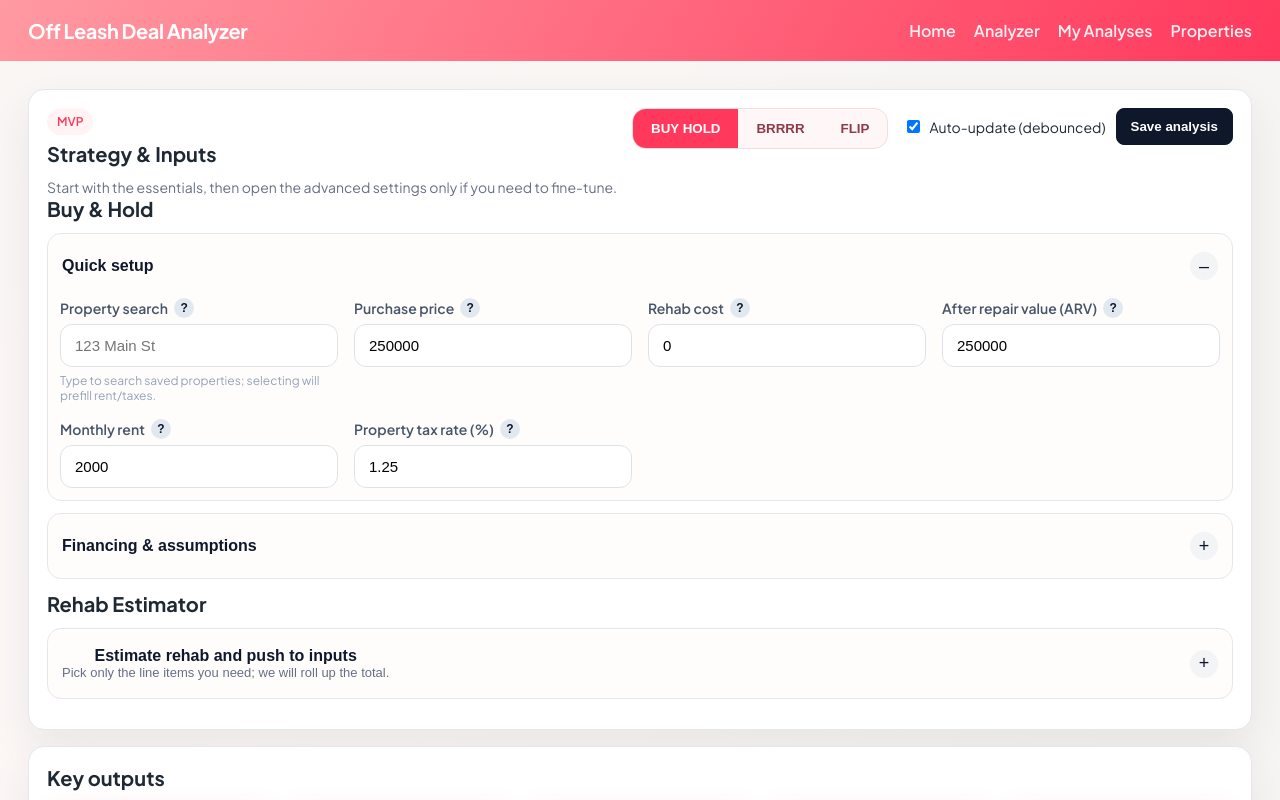
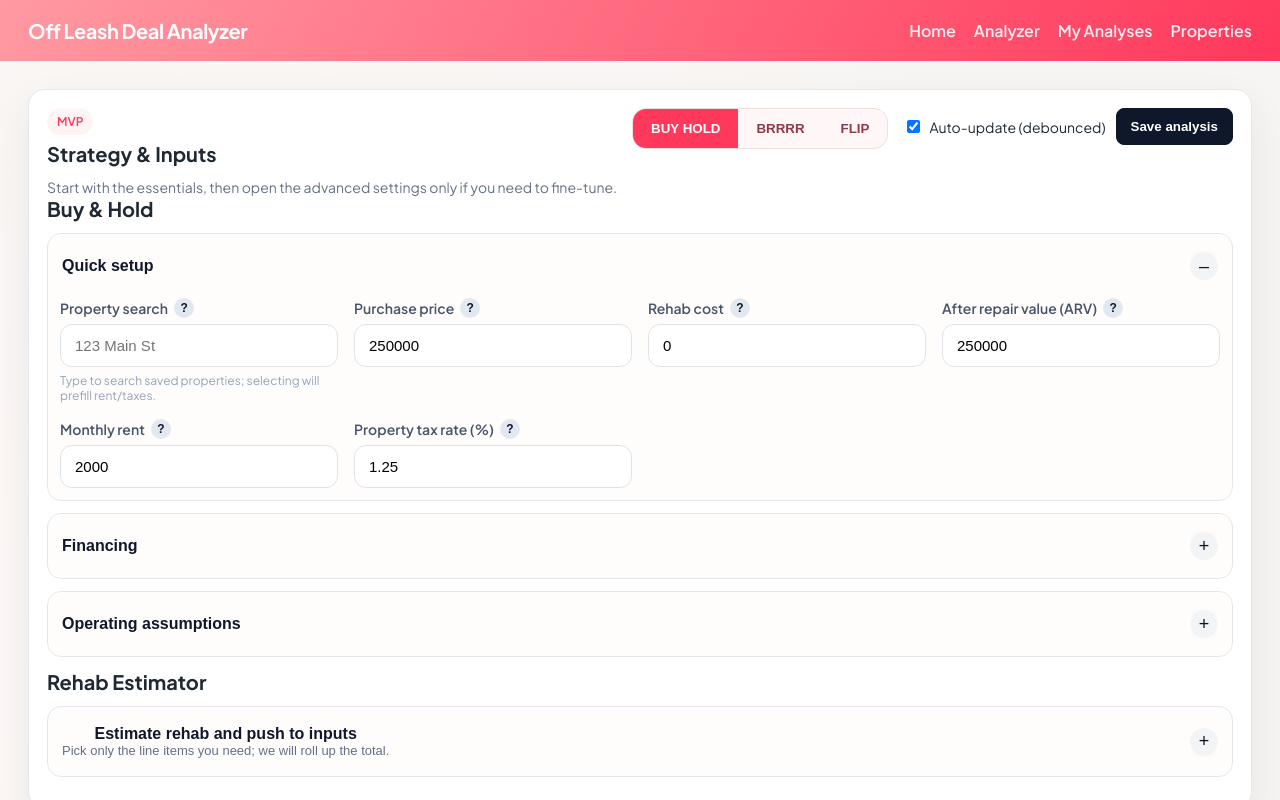
Before and after one commit to nickgiulioni1/codexcalc2, a React (Vite) app: page /#/analyze in a window 1280 px wide. Shown: the top 800 px of the page. Built offline with nearby package versions, Linux system fonts and the light colour scheme.

Commit message:
Separate buy & hold financing and assumptions controls

```diff
--- a/src/pages/AnalyzerPage.tsx
+++ b/src/pages/AnalyzerPage.tsx
@@ -450,7 +450,8 @@ export function AnalyzerPage() {
   const [calcResult, setCalcResult] = useState<CalcResult>(() =>
     computeResult(strategy, buyHoldInputs, brrrrInputs, flipInputs)
   );
-  const [defaultsAppliedAt, setDefaultsAppliedAt] = useState<Partial<Record<Strategy, number>>>({});
+  type DefaultCategories = Partial<Record<"financing" | "assumptions" | "all", number>>;
+  const [defaultsAppliedAt, setDefaultsAppliedAt] = useState<Partial<Record<Strategy, DefaultCategories>>>({});
 
   useEffect(() => {
     if (!autoUpdate) return;
@@ -499,22 +500,37 @@ export function AnalyzerPage() {
     return Number.isFinite(value) ? value : fallback;
   };
 
-  const markDefaultsApplied = (strategyKey: Strategy) => {
-    setDefaultsAppliedAt((prev) => ({ ...prev, [strategyKey]: Date.now() }));
+  const markDefaultsApplied = (
+    strategyKey: Strategy,
+    category: "financing" | "assumptions" | "all" = "all"
+  ) => {
+    setDefaultsAppliedAt((prev) => ({
+      ...prev,
+      [strategyKey]: { ...(prev[strategyKey] ?? {}), [category]: Date.now() },
+    }));
+  };
+
+  const applyDefaultBuyHoldFinancing = () => {
+    setBuyHoldInputs((prev) => {
+      const next = {
+        ...prev,
+        purchaseClosingCostRate: defaultAssumptions.purchaseClosingCostRate,
+        interestRateAnnual: defaultAssumptions.longTermInterestRateAnnual,
+        loanTermMonths: defaultAssumptions.longTermLoanTermMonths,
+        ltv: defaultAssumptions.buyHoldLtv,
+      } as BuyHoldInputs;
+      if (!autoUpdate) {
+        setCalcResult(computeResult(Strategy.BUY_HOLD, next, brrrrInputs, flipInputs));
+      }
+      return next;
+    });
+    markDefaultsApplied(Strategy.BUY_HOLD, "financing");
   };
 
   const applyDefaultBuyHoldAssumptions = () => {
     setBuyHoldInputs((prev) => {
       const next = {
         ...prev,
-        purchasePrice: ensureNumber(prev.purchasePrice, defaultBuyHold.purchasePrice),
-        rehabCost: ensureNumber(prev.rehabCost, defaultBuyHold.rehabCost),
-        arv: ensureNumber(prev.arv, defaultBuyHold.arv),
-        monthlyRent: ensureNumber(prev.monthlyRent, defaultBuyHold.monthlyRent),
-        purchaseClosingCostRate: defaultAssumptions.purchaseClosingCostRate,
-        interestRateAnnual: defaultAssumptions.longTermInterestRateAnnual,
-        loanTermMonths: defaultAssumptions.longTermLoanTermMonths,
-        ltv: defaultAssumptions.buyHoldLtv,
         annualAppreciationRate: defaultAssumptions.annualAppreciationRate,
         annualRentIncreaseRate: defaultAssumptions.annualRentIncreaseRate,
         insurancePerMonth: defaultAssumptions.insurancePerMonth,
@@ -523,14 +539,13 @@ export function AnalyzerPage() {
         capexRate: defaultAssumptions.capexRate,
         managementRate: defaultAssumptions.managementRate,
         leaseUpFee: defaultAssumptions.leaseUpFee,
-        propertyTaxRate: defaultAssumptions.propertyTaxRate,
       };
       if (!autoUpdate) {
         setCalcResult(computeResult(Strategy.BUY_HOLD, next, brrrrInputs, flipInputs));
       }
       return next;
     });
-    markDefaultsApplied(Strategy.BUY_HOLD);
+    markDefaultsApplied(Strategy.BUY_HOLD, "assumptions");
   };
 
   const applyDefaultBrrrrAssumptions = () => {
@@ -597,6 +612,44 @@ export function AnalyzerPage() {
     });
     markDefaultsApplied(Strategy.FLIP);
   };
+
+  const isDifferentFromDefault = (value: number | undefined, defaultValue: number) =>
+    (value ?? defaultValue) !== defaultValue;
+
+  const buyHoldFinancingDirty = useMemo(
+    () =>
+      isDifferentFromDefault(
+        buyHoldInputs.purchaseClosingCostRate,
+        defaultAssumptions.purchaseClosingCostRate
+      ) ||
+      isDifferentFromDefault(buyHoldInputs.interestRateAnnual, defaultAssumptions.longTermInterestRateAnnual) ||
+      isDifferentFromDefault(buyHoldInputs.loanTermMonths, defaultAssumptions.longTermLoanTermMonths) ||
+      isDifferentFromDefault(buyHoldInputs.ltv, defaultAssumptions.buyHoldLtv),
+    [buyHoldInputs]
+  );
+
+  const buyHoldAssumptionsDirty = useMemo(
+    () =>
+      isDifferentFromDefault(
+        buyHoldInputs.annualAppreciationRate,
+        defaultAssumptions.annualAppreciationRate
+      ) ||
+      isDifferentFromDefault(
+        buyHoldInputs.annualRentIncreaseRate,
+        defaultAssumptions.annualRentIncreaseRate
+      ) ||
+      isDifferentFromDefault(buyHoldInputs.insurancePerMonth, defaultAssumptions.insurancePerMonth) ||
+      isDifferentFromDefault(buyHoldInputs.vacancyRate, defaultAssumptions.vacancyRate) ||
+      isDifferentFromDefault(buyHoldInputs.repairsRate, defaultAssumptions.repairsRate) ||
+      isDifferentFromDefault(buyHoldInputs.capexRate, defaultAssumptions.capexRate) ||
+      isDifferentFromDefault(buyHoldInputs.managementRate, defaultAssumptions.managementRate) ||
+      isDifferentFromDefault(buyHoldInputs.leaseUpFee, defaultAssumptions.leaseUpFee),
+    [buyHoldInputs]
+  );
+
+  const buyHoldDefaultsApplied = defaultsAppliedAt[Strategy.BUY_HOLD] ?? {};
+  const buyHoldFinancingDefaultsApplied = Boolean(buyHoldDefaultsApplied.financing);
+  const buyHoldAssumptionsDefaultsApplied = Boolean(buyHoldDefaultsApplied.assumptions);
 
   return (
     <main className="page">
@@ -752,31 +805,43 @@ export function AnalyzerPage() {
               </div>
             </Collapsible>
 
-            <Collapsible title="Financing & assumptions" defaultOpen={false}>
-              <div style={{ display: "flex", justifyContent: "flex-end", alignItems: "center", gap: 8, marginBottom: 8 }}>
-                {defaultsAppliedAt[Strategy.BUY_HOLD] && (
-                  <span
-                    className="chip"
-                    style={{
-                      background: "#ecfeff",
-                      color: "#0b7099",
-                      border: "1px solid #bae6fd",
-                      boxShadow: "0 4px 8px rgba(11, 112, 153, 0.08)",
-                    }}
-                    aria-live="polite"
-                  >
-                    Defaults applied
-                  </span>
-                )}
-                <button
-                  type="button"
-                  className="btn btn-primary"
-                  style={{ padding: "10px 12px", borderRadius: 10 }}
-                  onClick={applyDefaultBuyHoldAssumptions}
+            <Collapsible title="Financing" defaultOpen={false}>
+              {(buyHoldFinancingDefaultsApplied || buyHoldFinancingDirty) && (
+                <div
+                  style={{
+                    display: "flex",
+                    justifyContent: "flex-end",
+                    alignItems: "center",
+                    gap: 8,
+                    marginBottom: 8,
+                  }}
                 >
-                  Apply industry defaults
-                </button>
-              </div>
+                  {buyHoldFinancingDefaultsApplied && (
+                    <span
+                      className="chip"
+                      style={{
+                        background: "#ecfeff",
+                        color: "#0b7099",
+                        border: "1px solid #bae6fd",
+                        boxShadow: "0 4px 8px rgba(11, 112, 153, 0.08)",
+                      }}
+                      aria-live="polite"
+                    >
+                      Defaults applied
+                    </span>
+                  )}
+                  {buyHoldFinancingDirty && (
+                    <button
+                      type="button"
+                      className="btn btn-primary"
+                      style={{ padding: "10px 12px", borderRadius: 10 }}
+                      onClick={applyDefaultBuyHoldFinancing}
+                    >
+                      Apply industry defaults
+                    </button>
+                  )}
+                </div>
+              )}
               <div className="grid two">
                 <PercentField
                   label="Purchase closing cost rate"
@@ -822,6 +887,47 @@ export function AnalyzerPage() {
                     setBuyHoldInputs({ ...buyHoldInputs, ltv: v })
                   }
                 />
+              </div>
+            </Collapsible>
+
+            <Collapsible title="Operating assumptions" defaultOpen={false}>
+              {(buyHoldAssumptionsDefaultsApplied || buyHoldAssumptionsDirty) && (
+                <div
+                  style={{
+                    display: "flex",
+                    justifyContent: "flex-end",
+                    alignItems: "center",
+                    gap: 8,
+                    marginBottom: 8,
+                  }}
+                >
+                  {buyHoldAssumptionsDefaultsApplied && (
+                    <span
+                      className="chip"
+                      style={{
+                        background: "#ecfeff",
+                        color: "#0b7099",
+                        border: "1px solid #bae6fd",
+                        boxShadow: "0 4px 8px rgba(11, 112, 153, 0.08)",
+                      }}
+                      aria-live="polite"
+                    >
+                      Defaults applied
+                    </span>
+                  )}
+                  {buyHoldAssumptionsDirty && (
+                    <button
+                      type="button"
+                      className="btn btn-primary"
+                      style={{ padding: "10px 12px", borderRadius: 10 }}
+                      onClick={applyDefaultBuyHoldAssumptions}
+                    >
+                      Apply industry defaults
+                    </button>
+                  )}
+                </div>
+              )}
+              <div className="grid two">
                 <PercentField
                   label="Annual appreciation"
                   value={buyHoldInputs.annualAppreciationRate}
```
